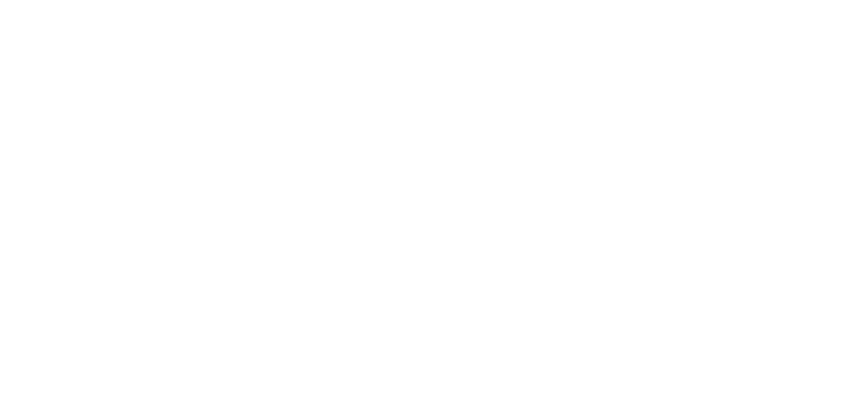
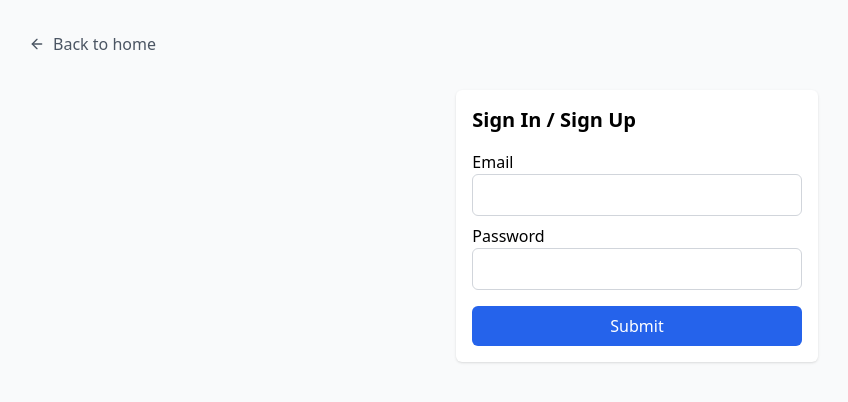
Before and after one commit to simondadiamond/workflowleaf-hub, a React (Vite) app: page /login in a window 1280 px wide. Before the commit this address had no page. Shown: the top 402 px of the page, without its empty margins (3-851 px from the left). Built offline with nearby package versions, Linux system fonts and the light colour scheme.

Commit message:
Added routing

```diff
--- a/src/App.tsx
+++ b/src/App.tsx
@@ -1,6 +1,7 @@
 import { BrowserRouter as Router, Routes, Route } from 'react-router-dom';
 import { HomePage } from './pages/HomePage';
 import { DashboardPage } from './pages/DashboardPage';
+import { LoginPage } from './pages/LoginPage';
 
 export default function App() {
   return (
@@ -8,6 +9,7 @@
       <Routes>
         <Route path="/" element={<HomePage />} />
         <Route path="/dashboard" element={<DashboardPage />} />
+        <Route path="/login" element={<LoginPage />} />
         {/* Add other routes as needed */}
       </Routes>
     </Router>
```
Also changed, not shown: 1 other file (tests, documents, lock files or other folders).
